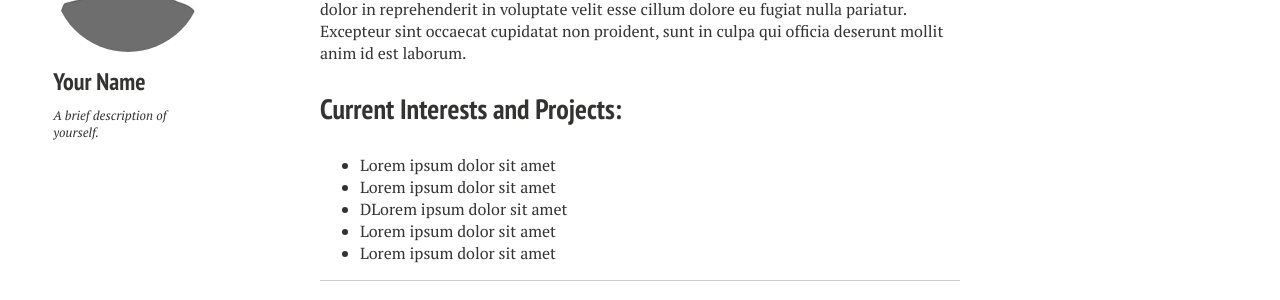
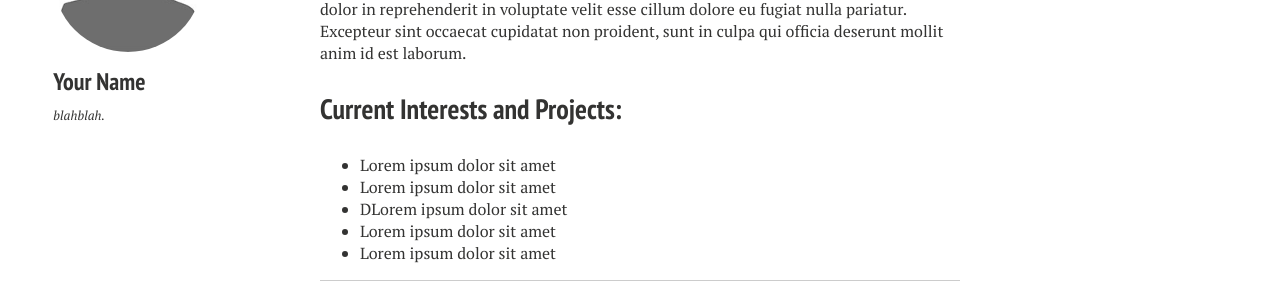
Before and after one commit to robinmelanson/spocktoberfest.github.io, a Jekyll site: the page built from jekyll-academic-master/index.md, in a window 1280 px wide. Shown: the part 254-554 px from the top of the page. Built offline with Jekyll 4.4.1, drawn with Linux system fonts in a browser that asks for light colours; nearby versions of some CDN libraries.

Commit message:
Update _config.yml
update bio

```diff
--- a/jekyll-academic-master/_config.yml
+++ b/jekyll-academic-master/_config.yml
@@ -8,7 +8,7 @@ logo: # filename of a logo image that has been placed into your images directory
 owner:
   name: Your Name
   avatar: bio-photo.jpg
-  bio: "A brief description of yourself."
+  bio: "blahblah."
   email: #emailaddress
   # Do not include the @ symbol in your Twitter username
   twitter: #username
```
